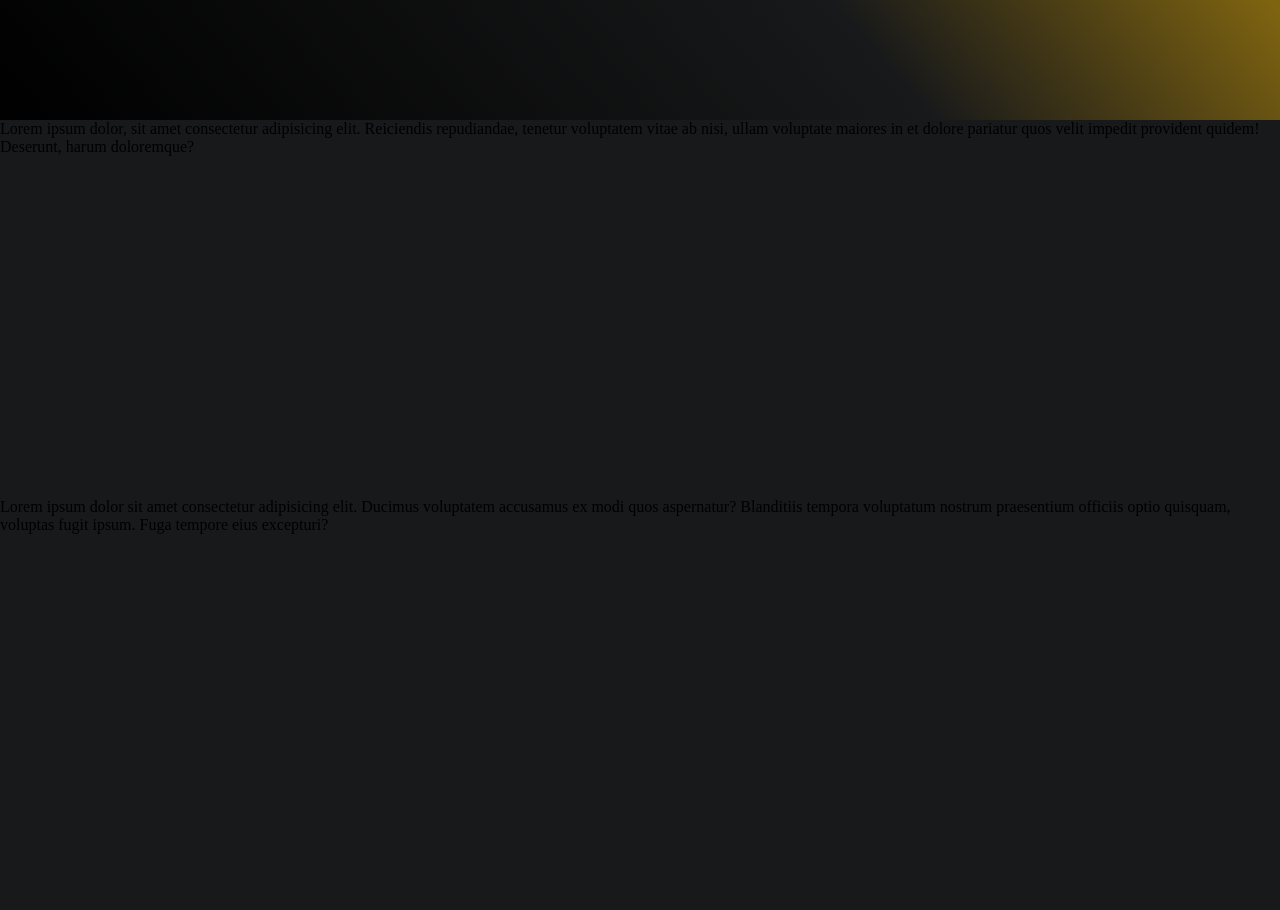
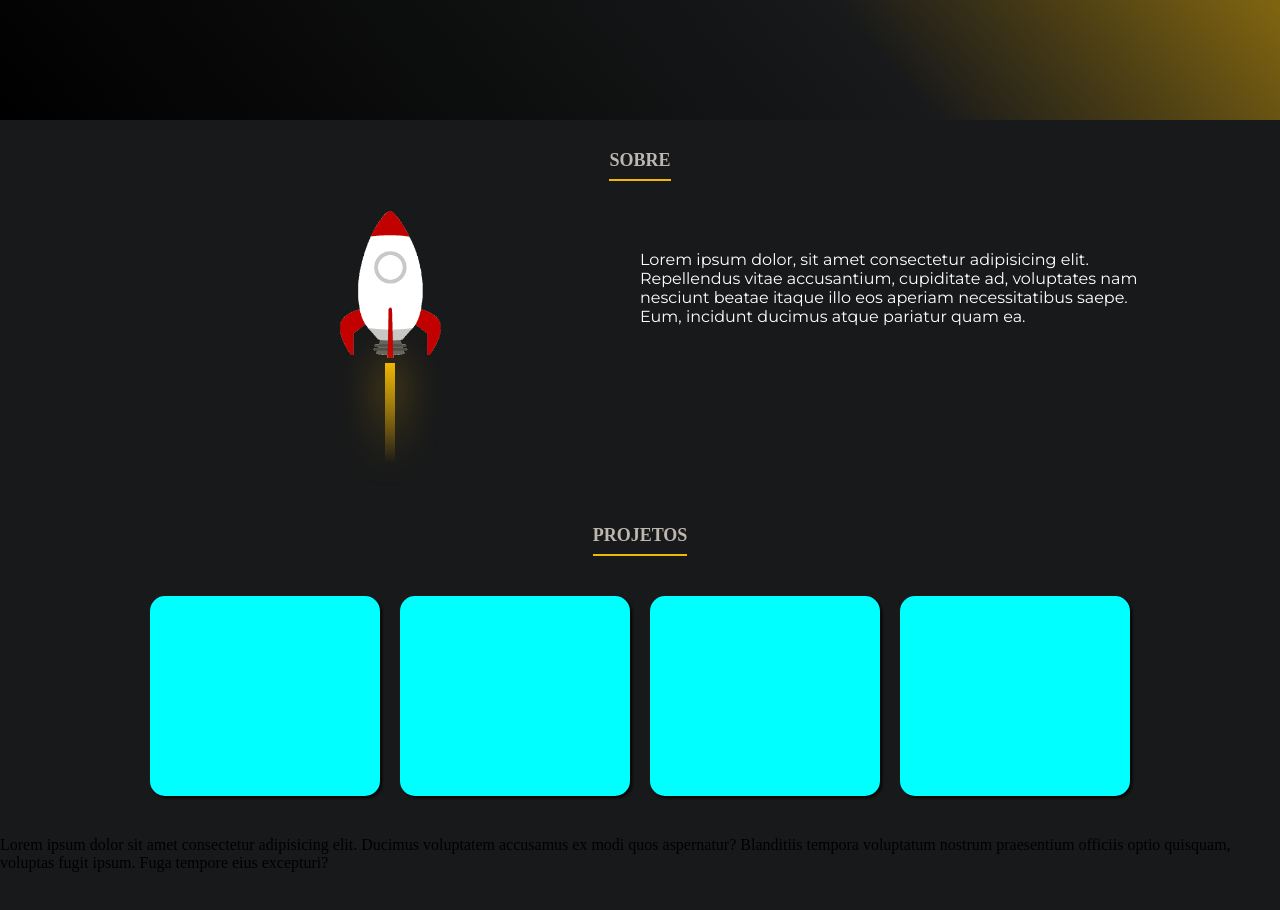
Before and after one commit to Wallison-Greg/ptf-wallison, a plain HTML site: page index.html in a window 1280 px wide. Shown: the part 680-1590 px from the top of the page. Before the commit the page ends 1556 px from the top, so only its background shows below. Drawn offline with Linux system fonts and the light colour scheme.

Commit message:
seção sobre finalizada

```diff
--- a/assets/style/anima.css
+++ b/assets/style/anima.css
@@ -1,33 +1,26 @@
 @keyframes perfil{
-    10%{
+    10%, 100%{
         margin-bottom: 4px;
     }
-    20%{
+    20%, 90%{
         margin-bottom: 8px;
     }
-    30%{
+    30%, 80%{
         margin-bottom: 12px;
     }
-    40%{
+    40%, 70%{
         margin-bottom: 16px;
     }
-    50%{
+    50%, 60%{
         margin-bottom: 20px;
     }
-    60%{
-        margin-bottom: 20px;
+}
+
+@keyframes rocket{
+    0%, 100%{
+        transform: translateY(-2px);
     }
-    70%{
-        margin-bottom: 16px;
+    50%{
+        transform: translateY(2px);
     }
-    80%{
-        margin-bottom: 12px;
-    }
-    90%{
-        margin-bottom: 8px;
-    }
-    100%{
-        margin-bottom: 4px;
-    }
-
 }
--- a/assets/style/estilo.css
+++ b/assets/style/estilo.css
@@ -11,11 +11,15 @@
 body{
     background-color: #18191a;
 }
+
+/*cabeçalho*/
+
 header{
     display: flex;
     justify-content: center;
     height: 100px;
     background-color: #111213;
+    box-shadow: 0px 0px 6px black;
 }
 .container{
     display: flex;
@@ -70,6 +74,9 @@ nav a:hover{
     color: var(--cor1);
     transition-duration: .5s;
 }
+
+/*banner principal*/
+
 #banner{
     height: calc(100vh - 100px);
     width: 100%;
@@ -134,3 +141,117 @@ nav a:hover{
 #banner a:hover{
     color: var(--cor1);
 }
+
+/*sobre*/
+#sobre,
+#projetos,
+#habilidades{
+    display: flex;
+    justify-content: center;
+    padding-bottom: 30px;
+}
+#sobre .container{
+    flex-direction: column;
+    align-items: center;
+    justify-content: center;
+}
+.widget-title{
+    margin: 30px 0px 30px 0px;
+}
+.widget-title-text{
+    font-weight: bold;
+    text-transform: uppercase;
+    font-size: 18px;
+    margin-bottom: 8px;
+    color: #BDB7AF;
+}
+.widget-title-bar{
+    width: auto;
+    height: 2px;
+    background-color: var(--cor1);
+}
+#sobre .body{
+    display: flex;
+    justify-content: center;
+    align-items: center;
+    flex: 1;
+    margin-bottom: 100px;
+}
+.body #area,
+.body #apresentacao{
+    width: 50%;
+}
+#area{
+    display: flex;
+    justify-content: center;
+    position: relative;
+}
+#area #rocket{
+    position: relative;
+    animation: rocket 0.2s ease infinite;
+}
+#rocket img{
+    width: 105px;
+    height: 150px;
+}
+#area #rocket::before{
+    content:'';
+    position: absolute;
+    bottom: -100px;
+    left: 50%;
+    transform: translateX(-50%);
+    width: 10px;
+    height: 100px;
+    background: linear-gradient(#F2B705,transparent);
+}
+#area #rocket::after{
+    content:'';
+    position: absolute;
+    bottom: -100px;
+    left: 50%;
+    transform: translateX(-50%);
+    width: 10px;
+    height: 100px;
+    background: linear-gradient(#F2B705,transparent);
+    filter: blur(20px);
+}
+#apresentacao{
+    font-family: var(--mont);
+    font-weight: 400;
+    color: white;
+}
+
+/*projetos*/
+
+.body .projects{
+    display: flex;
+    justify-content: center;
+}
+.projects .proj{
+    width: 230px;
+    height: 200px;
+    border-radius: 15px;
+    margin: 10px;
+    background-color: aqua;
+    box-shadow: 2px 2px 3px rgba(0, 0, 0, 0.9);
+}
+#projetos .container{
+    flex-direction: column;
+    justify-content: center;
+    align-items: center;
+}
+.proj .info{
+    display: none;
+    justify-content: center;
+    align-items: center;
+    position: absolute;
+    width: inherit;
+    height: inherit;
+    font-weight: 600;
+    color: white;
+    text-align: center;
+    text-shadow: 0px 2px 4px black;
+}
+.proj .info:hover{
+    display: flex;
+}
--- a/index.html
+++ b/index.html
@@ -38,7 +38,7 @@
                         <p>oi, eu sou</p>
                         <p id="name"></p>
                         <p>desenvolvedor front-end</p>
-                        <a href="https://www.linkedin.com/in/wallison-gregorio-ba23a922b/">
+                        <a href="https://www.linkedin.com/in/wallison-gregorio-ba23a922b/" target="_blank">
                             <p id="lkd">linkedin</p>
                         </a>
                     </div>
@@ -50,11 +50,62 @@
             </div>
         </section>
         <section id="sobre">
-
+            <div class="container">
+                <div class="widget-title">
+                    <div class="widget-title-text">sobre</div>
+                    <div class="widget-title-bar"></div>
+                </div>
+                <div class="body">
+                    <div id="area">
+                        <div id="rocket">
+                            <img src="/assets/imgs/rocket2.png" alt="rocket">
+                        </div>
+                    </div>
+                    <div id="apresentacao">
+                        Lorem ipsum dolor, sit amet consectetur adipisicing elit. Repellendus vitae accusantium, cupiditate ad, voluptates nam nesciunt beatae itaque illo eos aperiam necessitatibus saepe. Eum, incidunt ducimus atque pariatur quam ea.
+                    </div>
+                </div>
+            </div>
         </section>
         <section id="projetos">
-            Lorem ipsum dolor, sit amet consectetur adipisicing elit. Reiciendis repudiandae, tenetur voluptatem vitae ab nisi, ullam voluptate maiores in et dolore pariatur quos velit impedit provident quidem! Deserunt, harum doloremque?
-            <br><br><br><br><br><br><br><br><br><br><br><br><br><br><br><br><br><br><br><br>
+            <div class="container">
+                <div class="widget-title">
+                    <div class="widget-title-text">projetos</div>
+                    <div class="widget-title-bar"></div>
+                </div>
+                <div class="body">
+                    <div class="projects">
+                        <div class="proj">
+                            <div class="info">
+                                <p>
+                                    Lorem ipsum, dolor sit amet consectetur adipisicing elit.
+                                </p>
+                            </div>
+                        </div>
+                        <div class="proj">
+                            <div class="info">
+                                <p>
+                                    Lorem ipsum, dolor sit amet consectetur adipisicing elit.
+                                </p>
+                            </div>
+                        </div>
+                        <div class="proj">
+                            <div class="info">
+                                <p>
+                                    Lorem ipsum, dolor sit amet consectetur adipisicing elit.
+                                </p>
+                            </div>
+                        </div>
+                        <div class="proj">
+                            <div class="info">
+                                <p>
+                                    Lorem ipsum, dolor sit amet consectetur adipisicing elit.
+                                </p>
+                            </div>
+                        </div>
+                    </div>
+                </div>
+            </div>
         </section>
         <section class="habilidades">
             Lorem ipsum dolor sit amet consectetur adipisicing elit. Ducimus voluptatem accusamus ex modi quos aspernatur? Blanditiis tempora voluptatum nostrum praesentium officiis optio quisquam, voluptas fugit ipsum. Fuga tempore eius excepturi?
```
Also changed, not shown: assets/imgs/rocket2.png (added).
